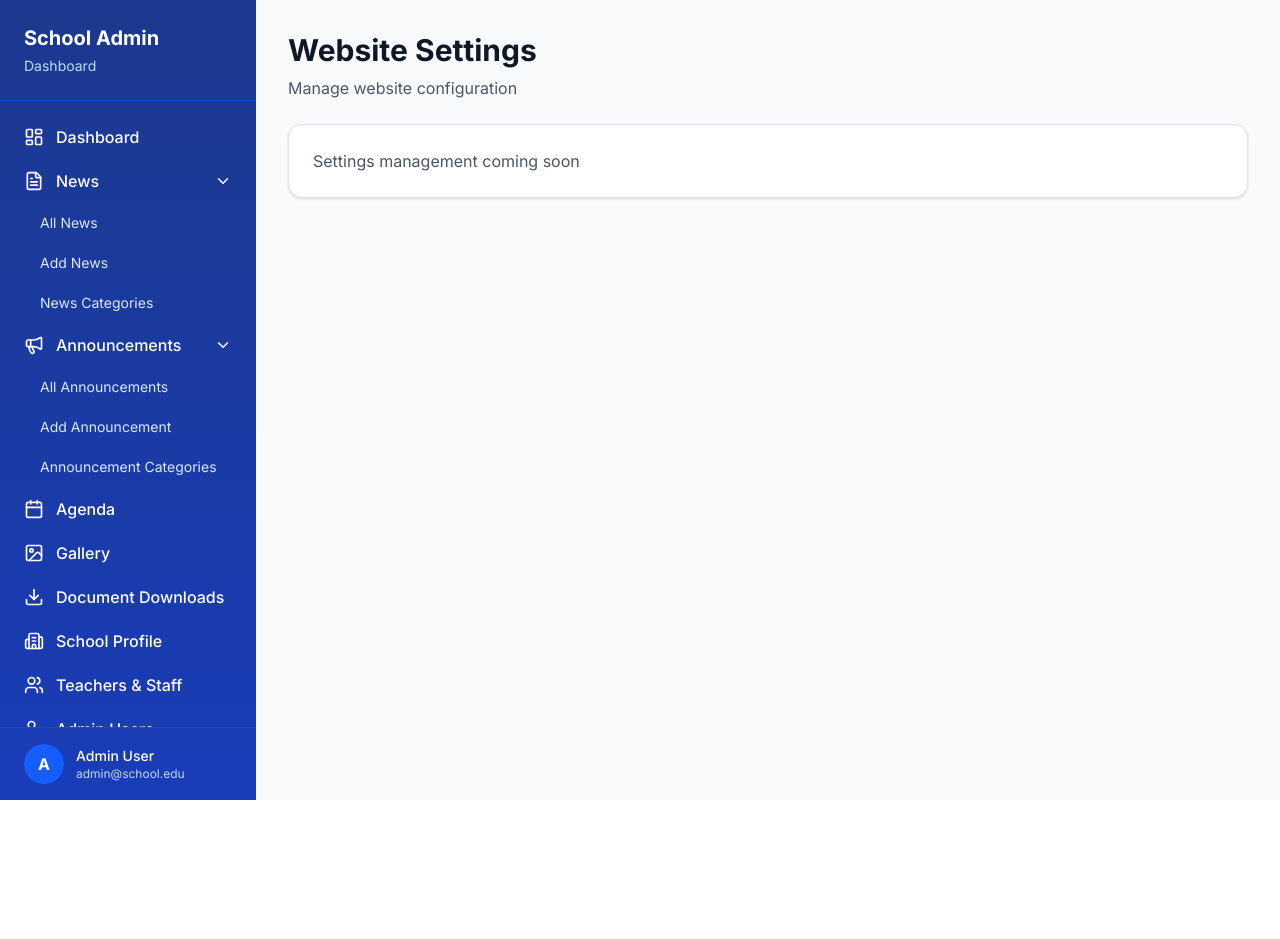
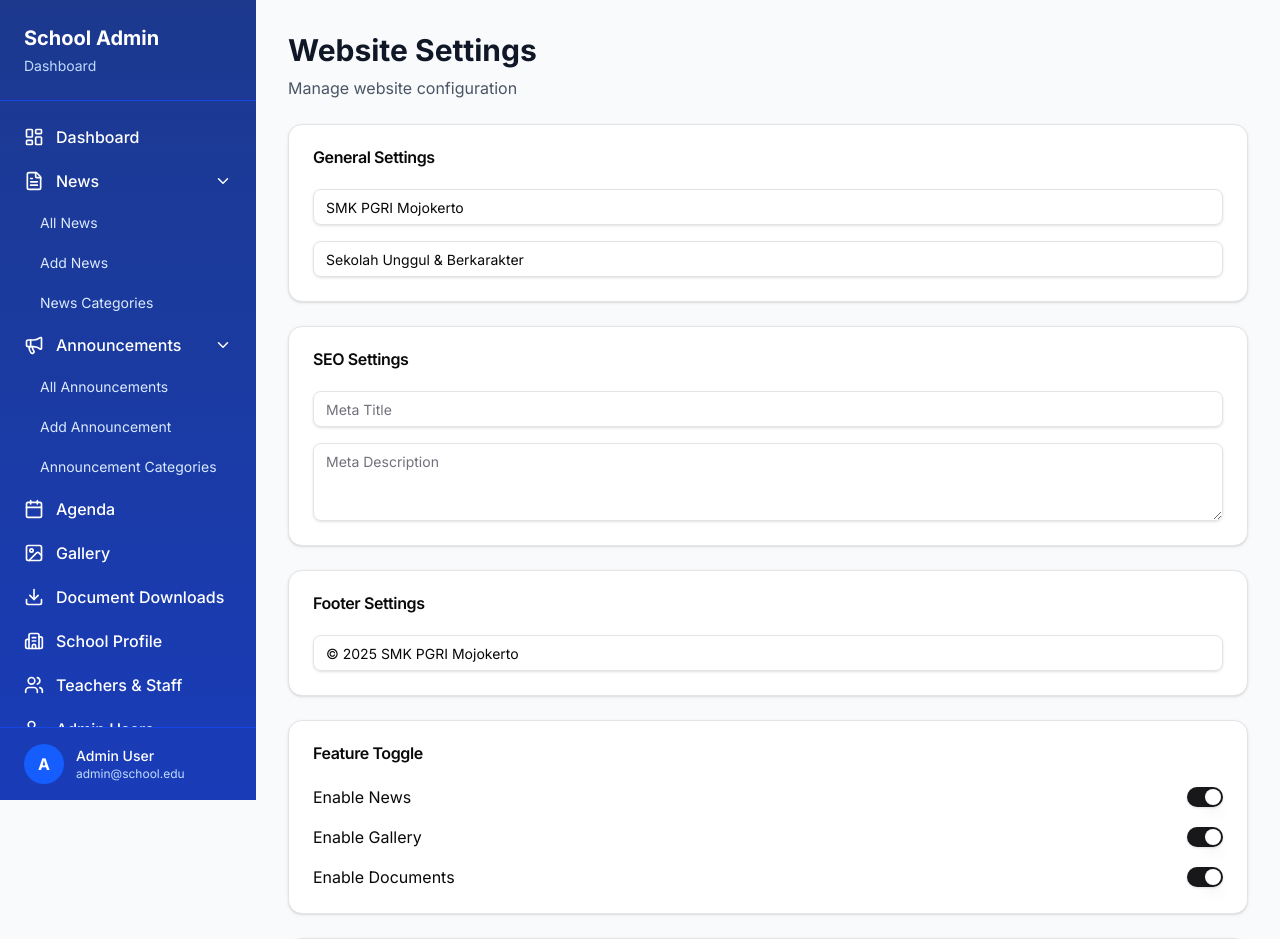
Before and after one commit to fjrhub/smkpgrimojokerto, a Next.js app: page /dashboard/settings in a window 1280 px wide. Shown: the top 939 px of the page. Before the commit the page ends 800 px from the top, so only its background shows below. Built offline with nearby package versions, Linux system fonts and the light colour scheme.

Commit message:
feat(settings): add website configuration with feature toggles

```diff
--- a/app/dashboard/settings/page.js
+++ b/app/dashboard/settings/page.js
@@ -1,20 +1,169 @@
 'use client'
 
-import { Card, CardContent, CardHeader, CardTitle } from '@/components/ui/card'
+import { useState } from 'react'
+import {
+  Card,
+  CardContent,
+  CardHeader,
+  CardTitle,
+} from '@/components/ui/card'
+import { Button } from '@/components/ui/button'
+import { Input } from '@/components/ui/input'
+import { Textarea } from '@/components/ui/textarea'
+import { Switch } from '@/components/ui/switch'
 
 export default function SettingsPage() {
+  const [settings, setSettings] = useState({
+    siteTitle: 'SMK PGRI Mojokerto',
+    tagline: 'Sekolah Unggul & Berkarakter',
+    metaTitle: '',
+    metaDescription: '',
+    footerText: '© 2025 SMK PGRI Mojokerto',
+    enableNews: true,
+    enableGallery: true,
+    enableDocuments: true,
+    maintenanceMode: false,
+  })
+
+  const handleChange = (e) => {
+    setSettings({
+      ...settings,
+      [e.target.name]: e.target.value,
+    })
+  }
+
+  const toggleChange = (key) => {
+    setSettings({
+      ...settings,
+      [key]: !settings[key],
+    })
+  }
+
   return (
     <div className="space-y-6">
       <div>
-        <h1 className="text-3xl font-bold text-gray-900">Website Settings</h1>
-        <p className="text-gray-600 mt-2">Manage website configuration</p>
+        <h1 className="text-3xl font-bold text-gray-900">
+          Website Settings
+        </h1>
+        <p className="text-gray-600 mt-2">
+          Manage website configuration
+        </p>
       </div>
 
+      {/* GENERAL SETTINGS */}
       <Card>
-        <CardContent className="p-6">
-          <p className="text-gray-600">Settings management coming soon</p>
+        <CardHeader>
+          <CardTitle>General Settings</CardTitle>
+        </CardHeader>
+        <CardContent className="space-y-4">
+          <Input
+            name="siteTitle"
+            placeholder="Website Title"
+            value={settings.siteTitle}
+            onChange={handleChange}
+          />
+          <Input
+            name="tagline"
+            placeholder="Tagline"
+            value={settings.tagline}
+            onChange={handleChange}
+          />
         </CardContent>
       </Card>
+
+      {/* SEO SETTINGS */}
+      <Card>
+        <CardHeader>
+          <CardTitle>SEO Settings</CardTitle>
+        </CardHeader>
+        <CardContent className="space-y-4">
+          <Input
+            name="metaTitle"
+            placeholder="Meta Title"
+            value={settings.metaTitle}
+            onChange={handleChange}
+          />
+          <Textarea
+            name="metaDescription"
+            placeholder="Meta Description"
+            value={settings.metaDescription}
+            onChange={handleChange}
+            rows={3}
+          />
+        </CardContent>
+      </Card>
+
+      {/* FOOTER SETTINGS */}
+      <Card>
+        <CardHeader>
+          <CardTitle>Footer Settings</CardTitle>
+        </CardHeader>
+        <CardContent>
+          <Input
+            name="footerText"
+            placeholder="Footer Text"
+            value={settings.footerText}
+            onChange={handleChange}
+          />
+        </CardContent>
+      </Card>
+
+      {/* FEATURE TOGGLE */}
+      <Card>
+        <CardHeader>
+          <CardTitle>Feature Toggle</CardTitle>
+        </CardHeader>
+        <CardContent className="space-y-4">
+          <div className="flex items-center justify-between">
+            <span>Enable News</span>
+            <Switch
+              checked={settings.enableNews}
+              onCheckedChange={() =>
+                toggleChange('enableNews')
+              }
+            />
+          </div>
+          <div className="flex items-center justify-between">
+            <span>Enable Gallery</span>
+            <Switch
+              checked={settings.enableGallery}
+              onCheckedChange={() =>
+                toggleChange('enableGallery')
+              }
+            />
+          </div>
+          <div className="flex items-center justify-between">
+            <span>Enable Documents</span>
+            <Switch
+              checked={settings.enableDocuments}
+              onCheckedChange={() =>
+                toggleChange('enableDocuments')
+              }
+            />
+          </div>
+        </CardContent>
+      </Card>
+
+      {/* MAINTENANCE MODE */}
+      <Card>
+        <CardHeader>
+          <CardTitle>Maintenance Mode</CardTitle>
+        </CardHeader>
+        <CardContent className="flex items-center justify-between">
+          <span>Enable Maintenance Mode</span>
+          <Switch
+            checked={settings.maintenanceMode}
+            onCheckedChange={() =>
+              toggleChange('maintenanceMode')
+            }
+          />
+        </CardContent>
+      </Card>
+
+      {/* SAVE BUTTON */}
+      <div className="flex justify-end">
+        <Button>Save Settings</Button>
+      </div>
     </div>
   )
 }
--- a/package.json
+++ b/package.json
@@ -1,6 +1,6 @@
 {
   "name": "smkpgrimojokerto",
-  "version": "1.10.5",
+  "version": "1.11.5",
   "private": true,
   "description": "SMK PGRI Mojokerto school website built with Next.js and deployed on Vercel.",
   "scripts": {
```
